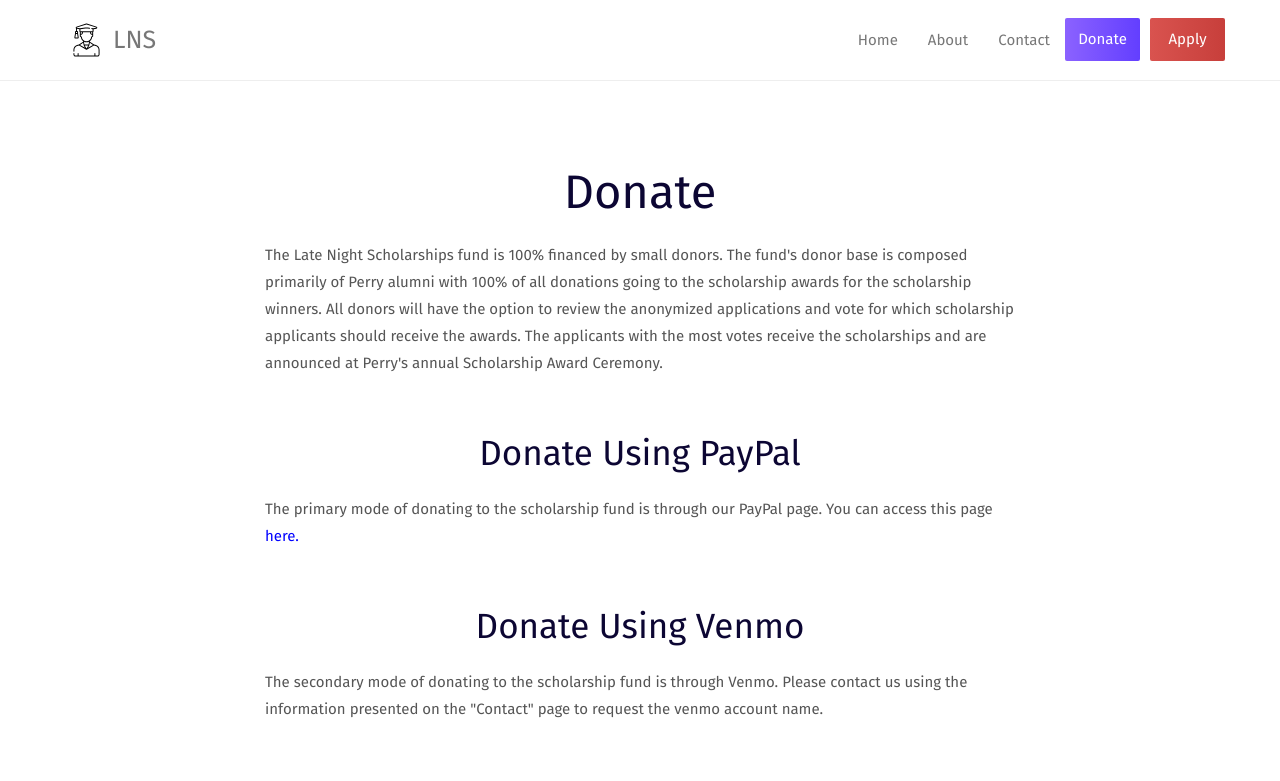
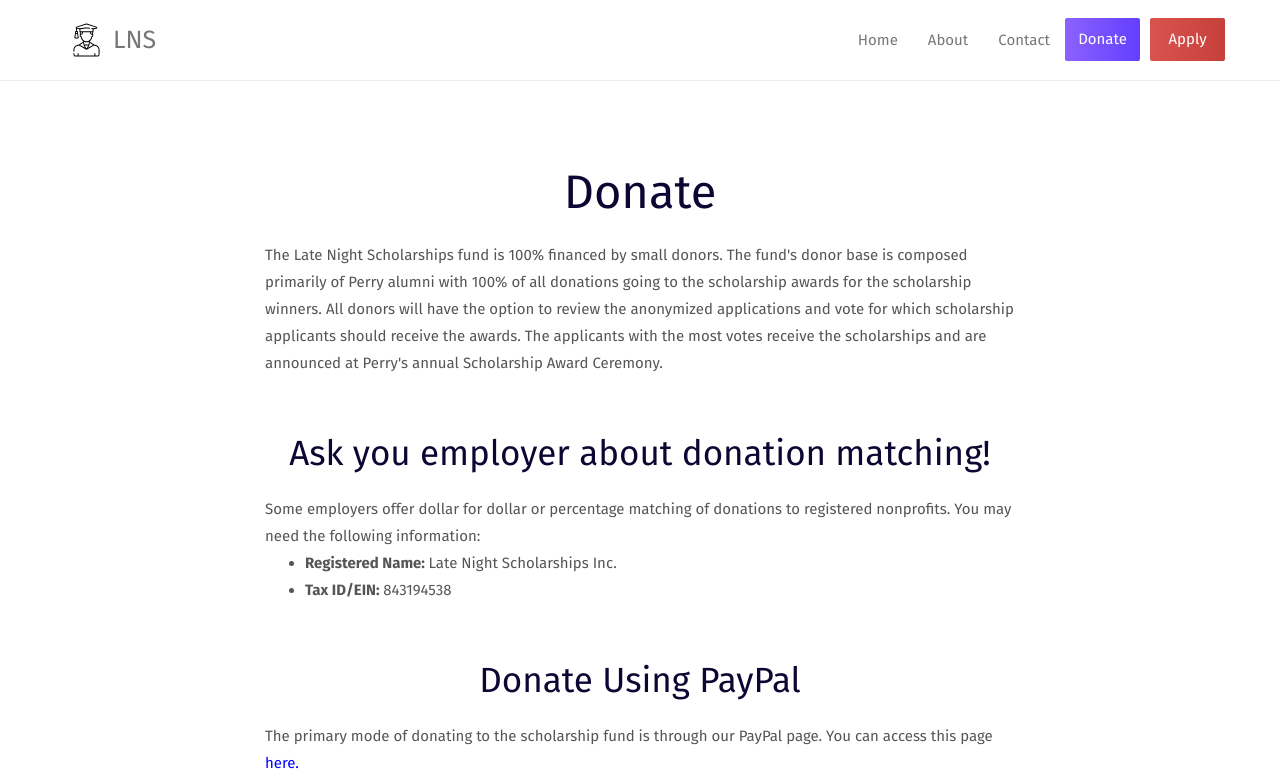
Before and after one commit to alexanderjryan/LateNightScholarships.github.io, a Vue app: page /donate in a window 1280 px wide. Shown: the top 781 px of the page. Built offline with nearby package versions, Linux system fonts and the light colour scheme; a web font is replaced by a local one.

Commit message:
Add employer donation matching section

```diff
--- a/src/views/Donate.vue
+++ b/src/views/Donate.vue
@@ -11,6 +11,22 @@
             <p>The Late Night Scholarships fund is 100% financed by small donors. The fund's donor base is composed primarily of Perry alumni with 100% of all donations
               going to the scholarship awards for the scholarship winners. All donors will have the option to review the anonymized applications and vote for which scholarship applicants should receive the awards.
               The applicants with the most votes receive the scholarships and are announced at Perry's annual Scholarship Award Ceremony.
+            </p>
+          </div>
+        </div>
+      </div>
+      <div class="row">
+        <div class="col-xs-12 col-md-8 col-md-offset-2">
+          <div class="section-container-spacer">
+            <div class="text-center">
+              <h2>Ask you employer about donation matching!</h2>
+            </div>
+            <p>
+              Some employers offer dollar for dollar or percentage matching of donations to registered nonprofits. You may need the following information:
+              <ul>
+                <li><strong>Registered Name: </strong>Late Night Scholarships Inc.</li>
+                <li><strong>Tax ID/EIN: </strong>843194538</li>
+              </ul>
             </p>
           </div>
         </div>
```
